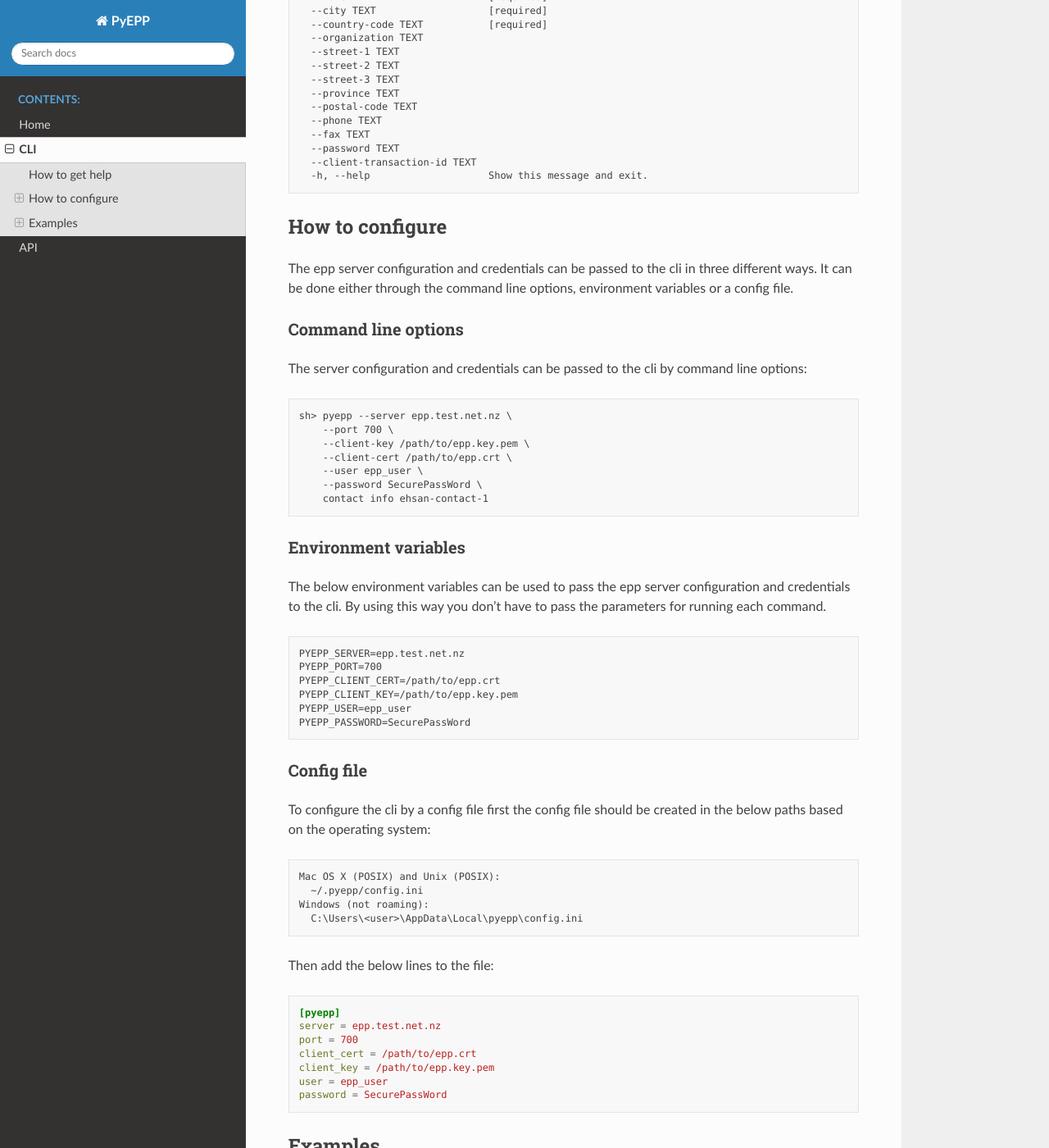
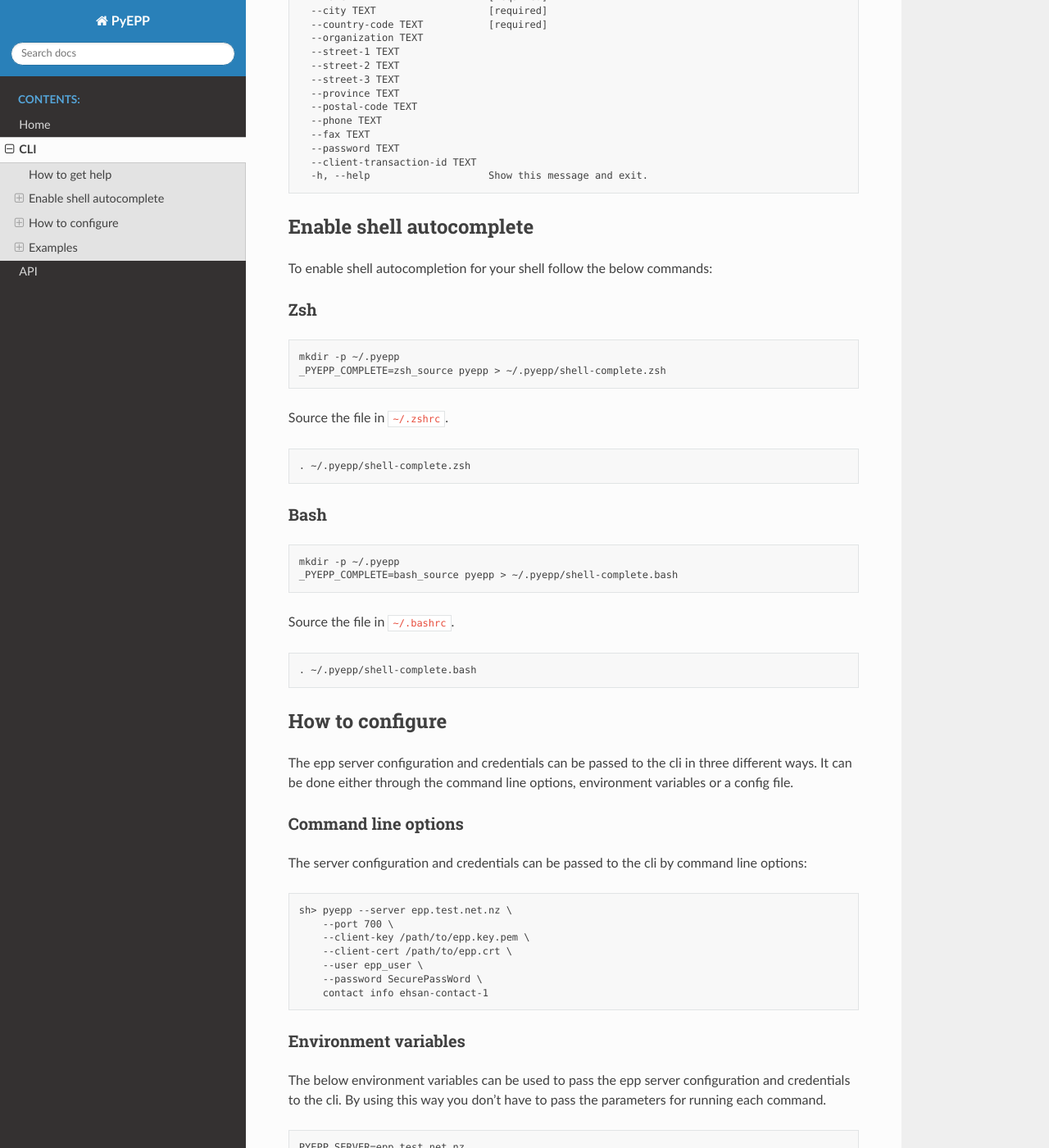
Before and after one commit to InternetNZ/pyepp, a Sphinx documentation site: the page built from docs/cli.rst, in a window 1280 px wide and 1400 px high, scrolled down 1164 px. Shown: the whole window at 82% size. Built offline with Sphinx 7.4.7 and the Read the Docs theme 2.0.0, drawn with Linux system fonts in a browser that asks for light colours.

Commit message:
Add autocomplete instruction to docs

```diff
--- a/docs/cli.rst
+++ b/docs/cli.rst
@@ -71,6 +71,36 @@ And to get help for a specific command:
       --password TEXT
       --client-transaction-id TEXT
       -h, --help                    Show this message and exit.
+
+Enable shell autocomplete
+-------------------------
+To enable shell autocompletion for your shell follow the below commands:
+
+Zsh
+^^^^
+.. code-block:: text
+
+    mkdir -p ~/.pyepp
+    _PYEPP_COMPLETE=zsh_source pyepp > ~/.pyepp/shell-complete.zsh
+
+Source the file in ``~/.zshrc``.
+
+.. code-block:: text
+
+    . ~/.pyepp/shell-complete.zsh
+
+Bash
+^^^^
+.. code-block:: text
+
+    mkdir -p ~/.pyepp
+    _PYEPP_COMPLETE=bash_source pyepp > ~/.pyepp/shell-complete.bash
+
+Source the file in ``~/.bashrc``.
+
+.. code-block:: text
+
+    . ~/.pyepp/shell-complete.bash
 
 How to configure
 ----------------
--- /dev/null
+++ b/docs/pyepp.rst
@@ -0,0 +1 @@
+:orphan:
```
Also changed, not shown: README.md (+25 -0 lines).
